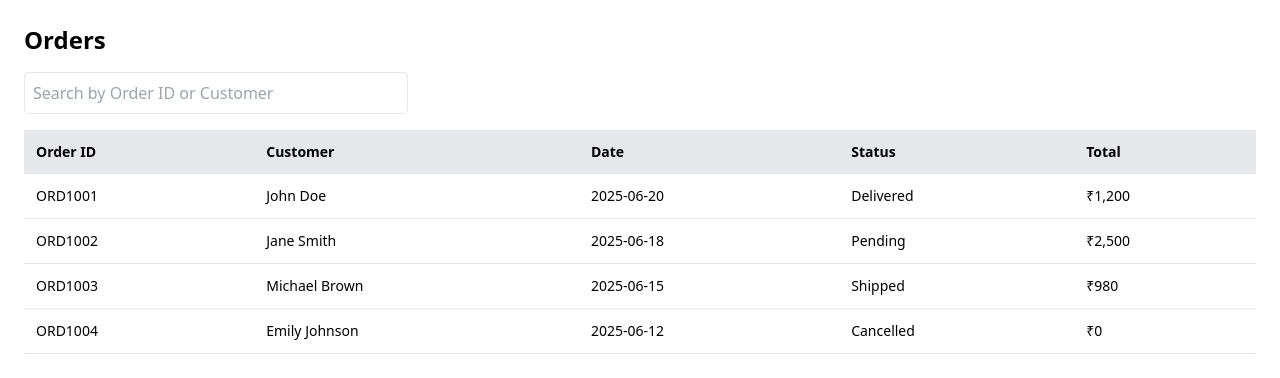
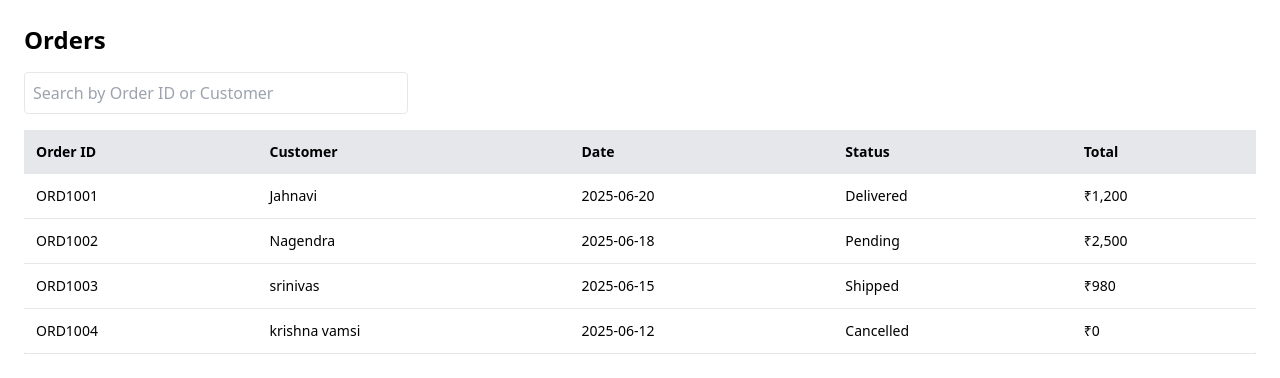
Before and after one commit to padmavathianguluri/CRM_Dashboard, a React (Vite) app: page /orders in a window 1280 px wide. Shown: the top 378 px of the page. Built offline with nearby package versions, Linux system fonts and the light colour scheme; sample sign-in values are in the browser's storage.

Commit message:
Updated all files

```diff
--- a/src/pages/Orders.jsx
+++ b/src/pages/Orders.jsx
@@ -3,28 +3,28 @@ import React, { useState } from "react";
 const sampleOrders = [
   {
     id: "ORD1001",
-    customer: "John Doe",
+    customer: "Jahnavi",
     date: "2025-06-20",
     status: "Delivered",
     total: "₹1,200",
   },
   {
     id: "ORD1002",
-    customer: "Jane Smith",
+    customer: "Nagendra",
     date: "2025-06-18",
     status: "Pending",
     total: "₹2,500",
   },
   {
     id: "ORD1003",
-    customer: "Michael Brown",
+    customer: "srinivas",
     date: "2025-06-15",
     status: "Shipped",
     total: "₹980",
   },
   {
     id: "ORD1004",
-    customer: "Emily Johnson",
+    customer: "krishna vamsi",
     date: "2025-06-12",
     status: "Cancelled",
     total: "₹0",
```
